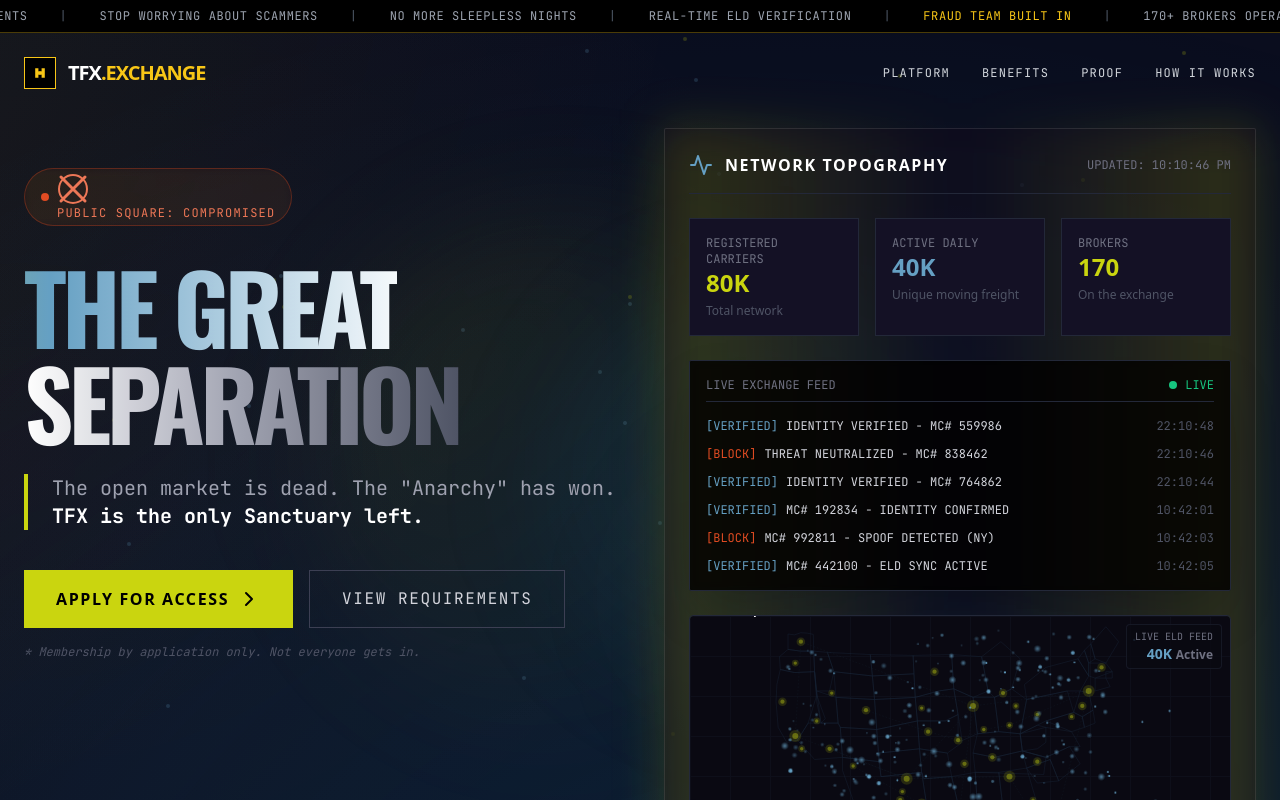
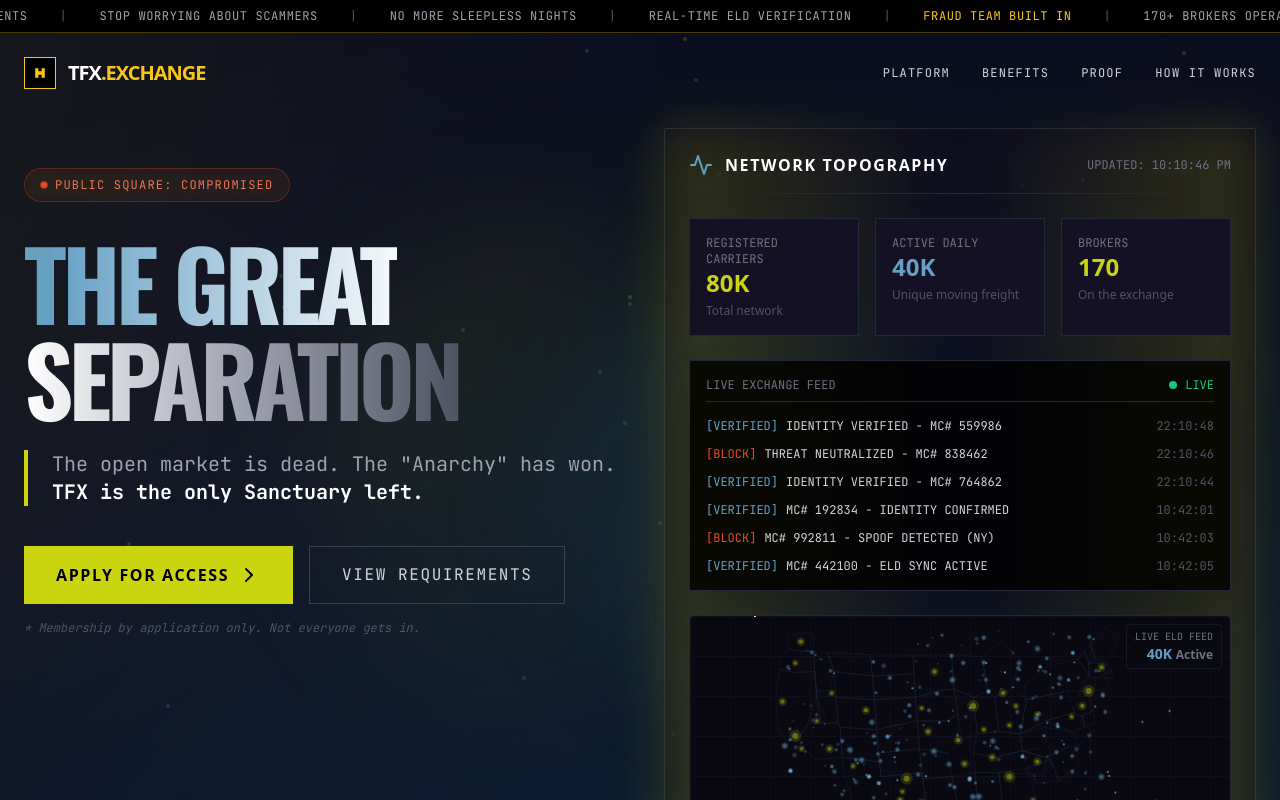
Before and after one commit to caseyglarkin2-png/TFX.Exchange, a React (Vite) app: page / in a window 1280 px wide. Shown: the top 800 px of the page. Built offline with nearby package versions, Linux system fonts and the light colour scheme.

Commit message:
Clean up hero badge - remove custom icon, use subtle pulsing dot

```diff
--- a/src/App.jsx
+++ b/src/App.jsx
@@ -1255,10 +1255,10 @@
 
               {/* Left Column: Text */}
               <div className="lg:w-1/2 text-left pt-10">
-                <div className="inline-flex items-center gap-2 border border-red-900/50 bg-red-900/10 px-4 py-1 rounded-full mb-8 backdrop-blur-sm" style={{borderColor: 'rgba(255,68,68,0.3)'}}>
-                    <span className="w-2 h-2 bg-red-500 rounded-full"></span>
+                <div className="inline-flex items-center gap-2 border border-red-900/50 bg-red-900/10 px-4 py-2 rounded-full mb-8 backdrop-blur-sm" style={{borderColor: 'rgba(255,68,68,0.3)'}}>
+                    <span className="w-1.5 h-1.5 bg-red-500 rounded-full animate-pulse"></span>
                     <span className="text-red-400 font-mono text-xs uppercase tracking-widest">
-                      <IconAnarchy /> PUBLIC SQUARE: COMPROMISED
+                      Public Square: Compromised
                     </span>
                 </div>
 
```
